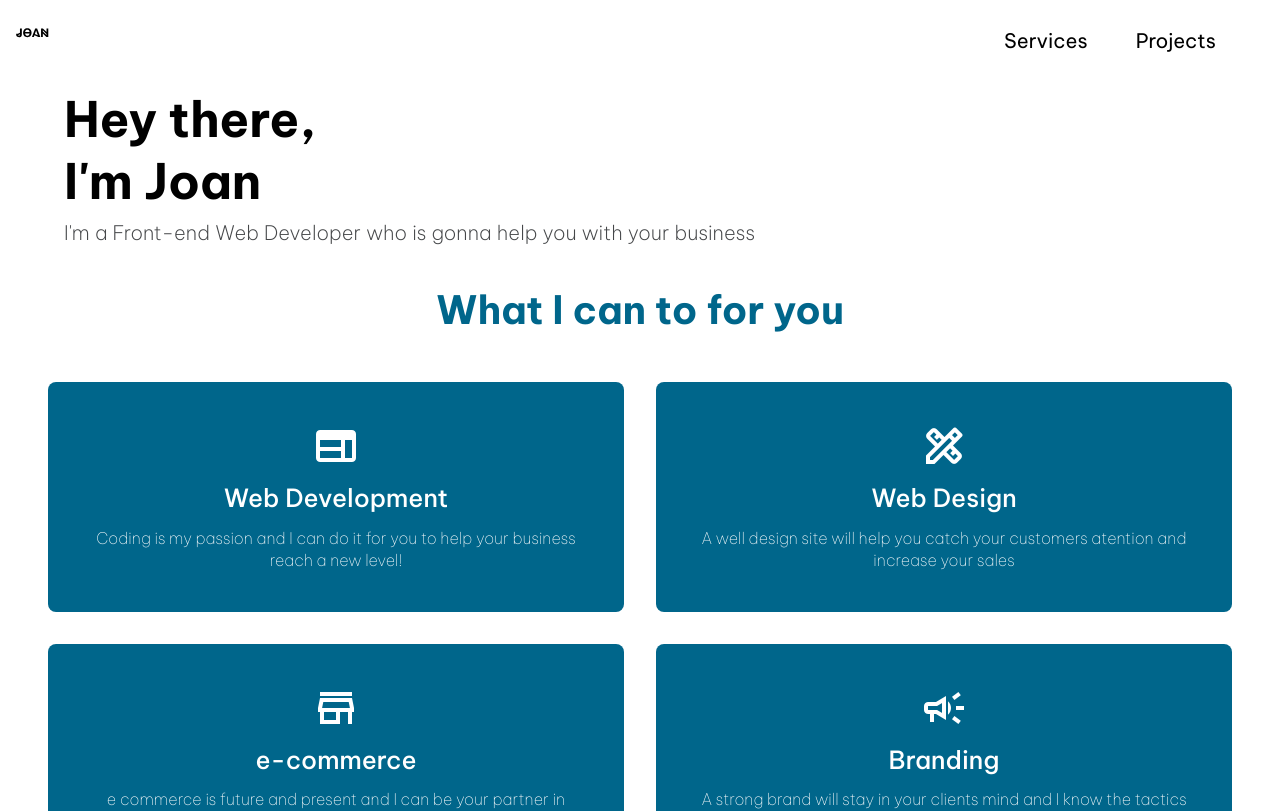
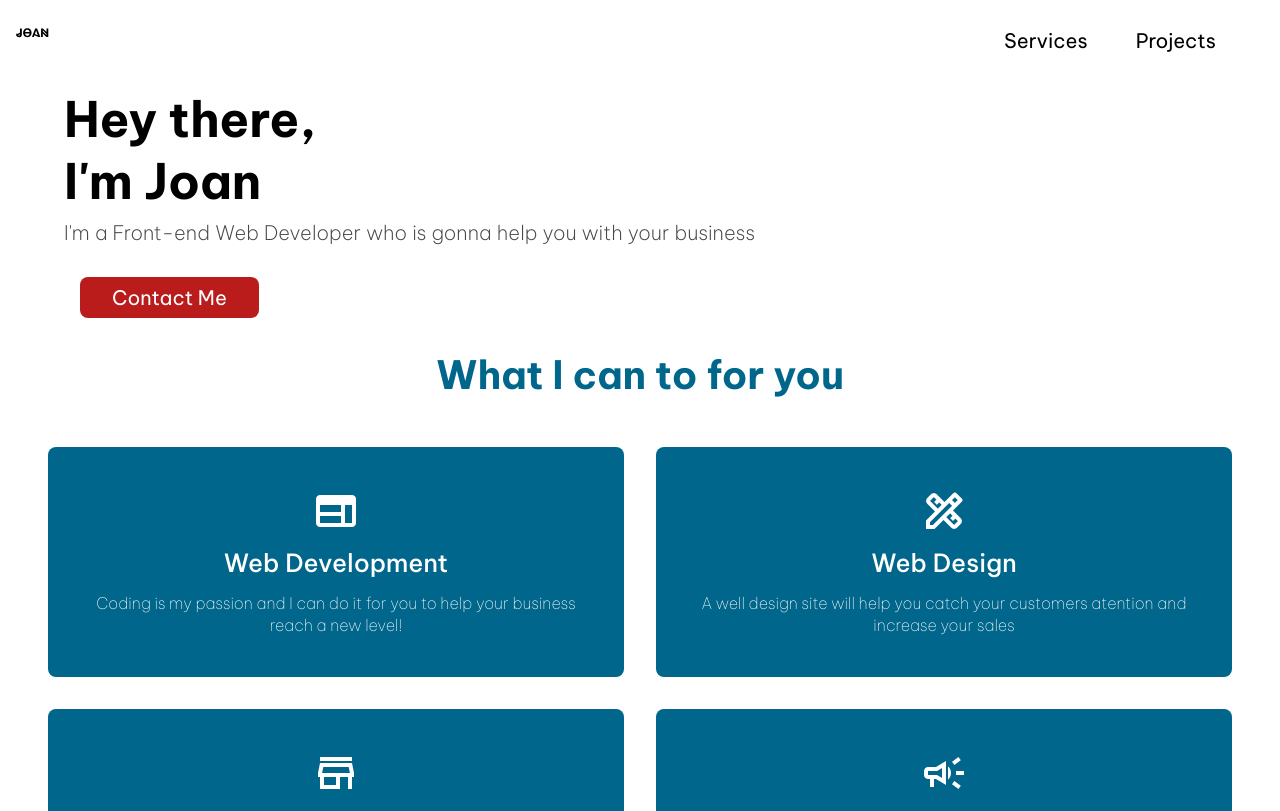
Before and after one commit to JonMenez/landing-page-giDev, a React app: page / in a window 1280 px wide. Shown: the top 811 px of the page. Built offline with nearby package versions, Linux system fonts and the light colour scheme.

Commit message:
[ADD] Contact button

```diff
--- a/src/containers/Hero.jsx
+++ b/src/containers/Hero.jsx
@@ -1,11 +1,19 @@
-import * as React from 'react'
+import * as React      from 'react'
+import { useNavigate } from 'react-router-dom'
+import Button from '@components/Button'
 import '@styles/hero.scss'
 
 const Hero = () => {
+
+  const navigate = useNavigate()
+
+  const toContact = () => navigate('/contact')
+
     return (
         <section className='hero'>
             <h1 className='hero__title'>Hey there,<span>I'm Joan</span></h1>
             <p className='hero__body'>I'm a Front-end Web Developer who is gonna help you with your business</p>
+            <Button class='hero__button' name="Contact Me" click={toContact} />
         </section>
     )
 }
```
